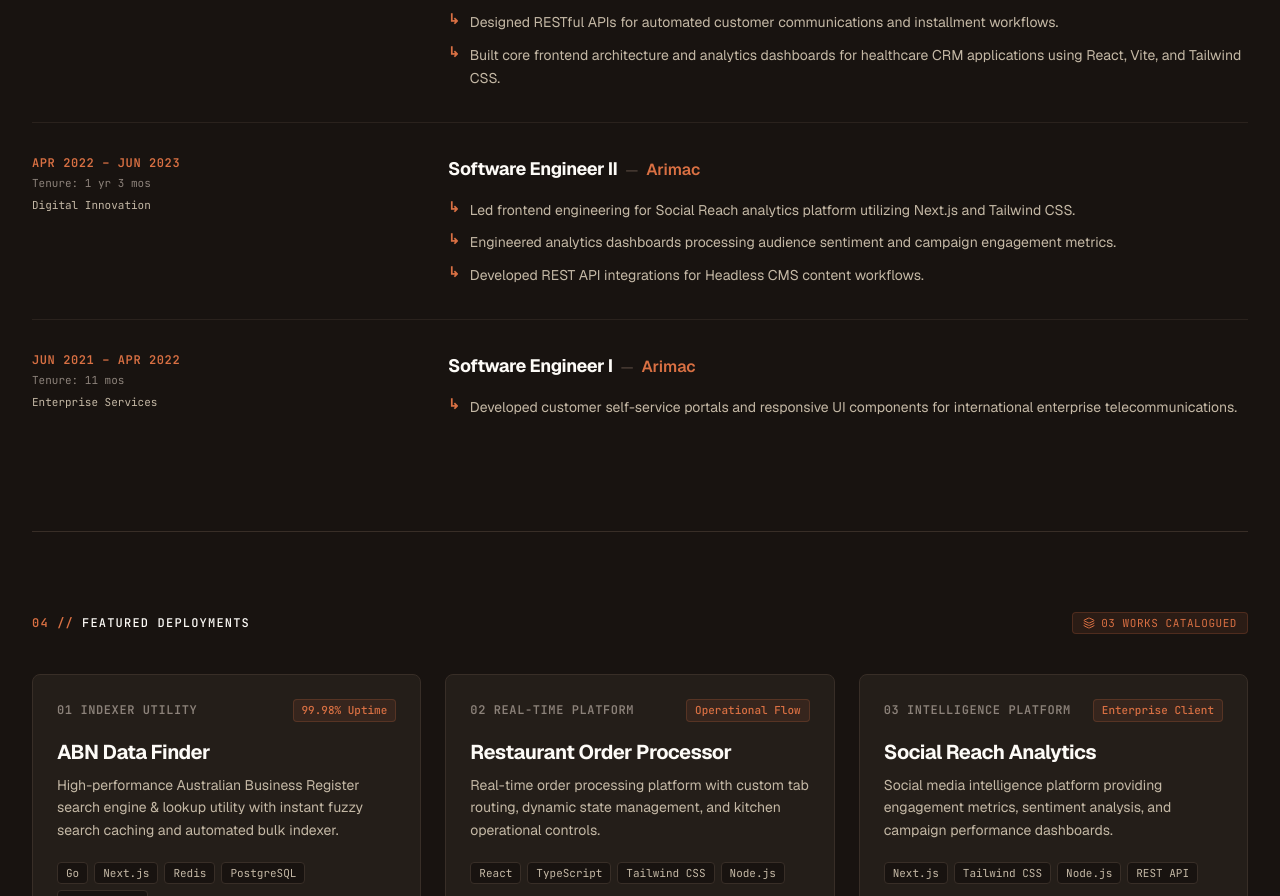
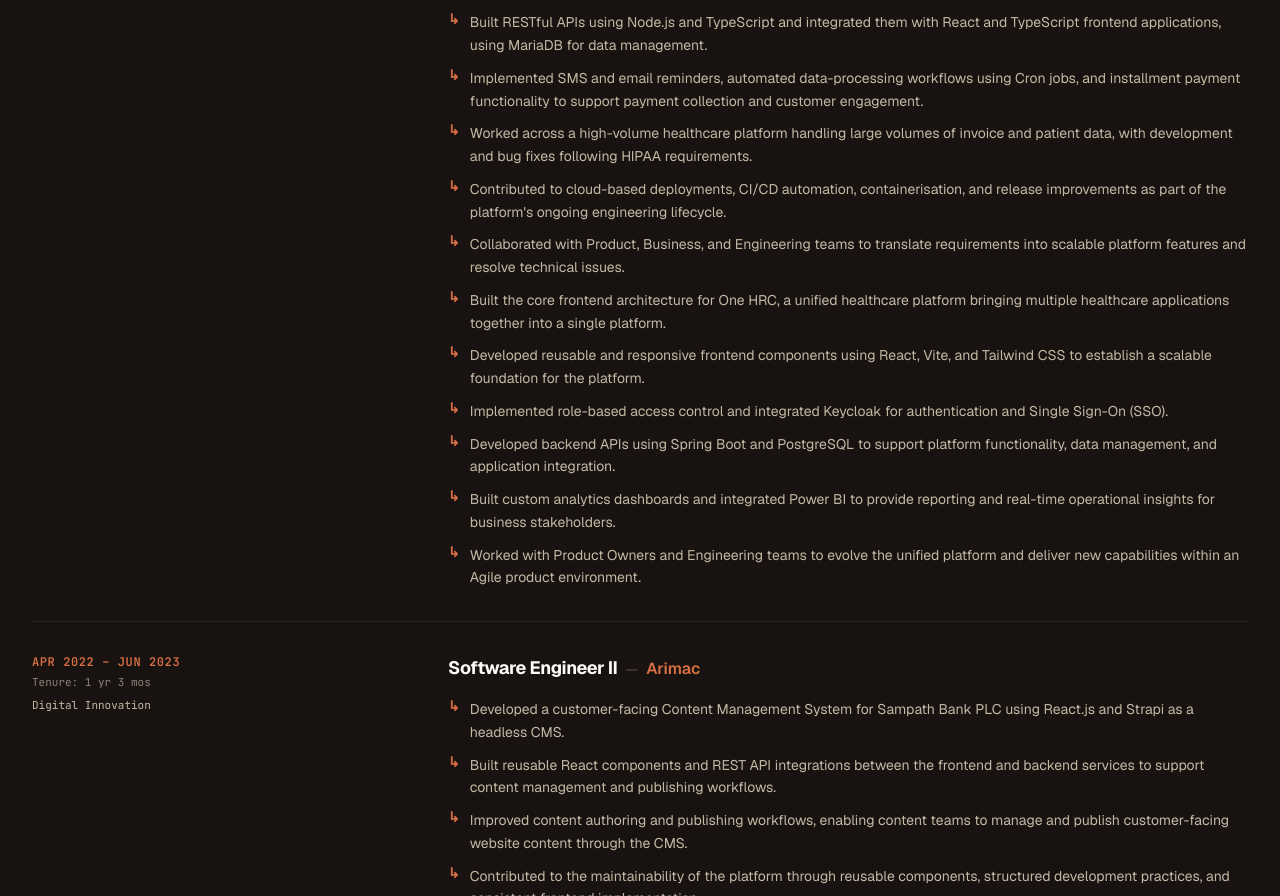
Before and after one commit to NERONSW/portfolio_2026, a Next.js app: page / in a window 1280 px wide. Shown: the part 1904-2800 px from the top of the page. Built offline with nearby package versions, Linux system fonts and the light colour scheme; no server answers.

Commit message:
information updated

```diff
--- a/src/components/sections/Hero.tsx
+++ b/src/components/sections/Hero.tsx
@@ -15,7 +15,7 @@
 export function Hero({
   className,
   projectCount = 3,
-  cvUrl = "/Nipuna_Wasala_CV.pdf",
+  cvUrl = "/Nipuna_Wasala_Resume.pdf",
 }: HeroProps) {
   const formattedCount = String(projectCount).padStart(2, "0");
 
@@ -98,8 +98,7 @@
         {/* Secondary CTA: Download CV */}
         <a
           href={cvUrl}
-          target="_blank"
-          rel="noopener noreferrer"
+          download="Nipuna_Wasala_Resume.pdf"
           id="heroCvBtn"
           className={cn(
             "group inline-flex items-center gap-2 px-5 py-2.5 rounded-full",
--- a/src/data/contact.ts
+++ b/src/data/contact.ts
@@ -34,14 +34,8 @@
     },
     {
       label: "LinkedIn",
-      href: "https://linkedin.com/in/nipuna-wasala",
+      href: "https://www.linkedin.com/in/nipuna-wasala-078494205/",
       username: "in/nipuna-wasala",
-      isExternal: true,
-    },
-    {
-      label: "Twitter/X",
-      href: "https://x.com/nipuna_wasala",
-      username: "@nipuna_wasala",
       isExternal: true,
     },
     {
--- a/src/data/experience.ts
+++ b/src/data/experience.ts
@@ -17,9 +17,18 @@
     location: "Melbourne, AU",
     tenure: "Tenure: 2 yrs 2 mos",
     bullets: [
-      "Developed end-to-end features for cloud-based payment collection platforms using React, Node.js, TypeScript, and MariaDB.",
-      "Designed RESTful APIs for automated customer communications and installment workflows.",
-      "Built core frontend architecture and analytics dashboards for healthcare CRM applications using React, Vite, and Tailwind CSS.",
+      "Developed end-to-end features for K1, a cloud-based healthcare payment collection and customer engagement platform handling invoices, patient accounts, payment reminders, and installment plans.",
+      "Built RESTful APIs using Node.js and TypeScript and integrated them with React and TypeScript frontend applications, using MariaDB for data management.",
+      "Implemented SMS and email reminders, automated data-processing workflows using Cron jobs, and installment payment functionality to support payment collection and customer engagement.",
+      "Worked across a high-volume healthcare platform handling large volumes of invoice and patient data, with development and bug fixes following HIPAA requirements.",
+      "Contributed to cloud-based deployments, CI/CD automation, containerisation, and release improvements as part of the platform's ongoing engineering lifecycle.",
+      "Collaborated with Product, Business, and Engineering teams to translate requirements into scalable platform features and resolve technical issues.",
+      "Built the core frontend architecture for One HRC, a unified healthcare platform bringing multiple healthcare applications together into a single platform.",
+      "Developed reusable and responsive frontend components using React, Vite, and Tailwind CSS to establish a scalable foundation for the platform.",
+      "Implemented role-based access control and integrated Keycloak for authentication and Single Sign-On (SSO).",
+      "Developed backend APIs using Spring Boot and PostgreSQL to support platform functionality, data management, and application integration.",
+      "Built custom analytics dashboards and integrated Power BI to provide reporting and real-time operational insights for business stakeholders.",
+      "Worked with Product Owners and Engineering teams to evolve the unified platform and deliver new capabilities within an Agile product environment.",
     ],
   },
   {
@@ -30,9 +39,13 @@
     location: "Digital Innovation",
     tenure: "Tenure: 1 yr 3 mos",
     bullets: [
-      "Led frontend engineering for Social Reach analytics platform utilizing Next.js and Tailwind CSS.",
-      "Engineered analytics dashboards processing audience sentiment and campaign engagement metrics.",
-      "Developed REST API integrations for Headless CMS content workflows.",
+      "Developed a customer-facing Content Management System for Sampath Bank PLC using React.js and Strapi as a headless CMS.",
+      "Built reusable React components and REST API integrations between the frontend and backend services to support content management and publishing workflows.",
+      "Improved content authoring and publishing workflows, enabling content teams to manage and publish customer-facing website content through the CMS.",
+      "Contributed to the maintainability of the platform through reusable components, structured development practices, and consistent frontend implementation.",
+      "Developed customer-facing features for Ooredoo Algeria's self-service portal, building reusable UI components and responsive interfaces to support customer interactions.",
+      "Collaborated with engineering and stakeholder teams across client projects to translate requirements into maintainable customer-facing solutions.",
+      "Contributed to Agile delivery, CI/CD practices, and ongoing application development across client engagements.",
     ],
   },
   {
@@ -43,7 +56,13 @@
     location: "Enterprise Services",
     tenure: "Tenure: 11 mos",
     bullets: [
-      "Developed customer self-service portals and responsive UI components for international enterprise telecommunications.",
+      "Developed and maintained Social Reach, a MarTech social listening and analytics platform providing insights into customer engagement, online conversations, audience sentiment, and campaign performance.",
+      "Developed the initial platform using React.js and later led a major UI revamp using Next.js and Tailwind CSS, rebuilding the interface from scratch to improve usability, consistency, and frontend performance.",
+      "Led frontend development and a frontend development team, taking ownership of UI implementation, reusable component development, and frontend delivery.",
+      "Built analytics dashboards to surface social media and marketing insights and support data-driven decision-making.",
+      "Established reusable frontend components and contributed to the platform's frontend technical direction and overall user experience.",
+      "Worked closely with stakeholders to translate business requirements into customer-facing platform features and contributed to Agile planning and delivery.",
+      "Delivered the Social Reach platform to Sri Lanka's Health Promotion Bureau to support digital and social media monitoring activities.",
     ],
   },
 ];
--- a/src/data/projects.ts
+++ b/src/data/projects.ts
@@ -8,36 +8,11 @@
   stack: string[];
   liveUrl?: string;
   sourceUrl?: string;
+  isLive?: boolean;
   isPrivateRepo?: boolean;
 }
 
 export const FEATURED_DEPLOYMENTS: FeaturedDeployment[] = [
-  {
-    id: "abn-data-finder",
-    slug: "abn-data-finder",
-    indexTag: "01 INDEXER UTILITY",
-    badge: "99.98% Uptime",
-    title: "ABN Data Finder",
-    description:
-      "High-performance Australian Business Register search engine & lookup utility with instant fuzzy search caching and automated bulk indexer.",
-    stack: ["Go", "Next.js", "Redis", "PostgreSQL", "Meilisearch"],
-    liveUrl: "https://abn-finder.example.com",
-    sourceUrl: "https://github.com/example/abn-data-finder",
-    isPrivateRepo: false,
-  },
-  {
-    id: "restaurant-order-processor",
-    slug: "restaurant-order-processor",
-    indexTag: "02 REAL-TIME PLATFORM",
-    badge: "Operational Flow",
-    title: "Restaurant Order Processor",
-    description:
-      "Real-time order processing platform with custom tab routing, dynamic state management, and kitchen operational controls.",
-    stack: ["React", "TypeScript", "Tailwind CSS", "Node.js"],
-    liveUrl: "https://order-processor.example.com",
-    sourceUrl: "https://github.com/example/restaurant-order-processor",
-    isPrivateRepo: false,
-  },
   {
     id: "social-reach-analytics",
     slug: "social-reach-analytics",
@@ -45,9 +20,55 @@
     badge: "Enterprise Client",
     title: "Social Reach Analytics",
     description:
-      "Social media intelligence platform providing engagement metrics, sentiment analysis, and campaign performance dashboards.",
-    stack: ["Next.js", "Tailwind CSS", "Node.js", "REST API"],
-    liveUrl: "https://social-reach.example.com",
+      "MarTech social listening and analytics platform providing customer engagement insights, audience sentiment analysis, social media monitoring, and campaign performance dashboards.",
+    stack: [
+      "Next.js",
+      "React",
+      "Tailwind CSS",
+      "Spring Boot",
+      "REST API",
+      "Python",
+    ],
+    liveUrl:
+      "https://marketplace.microsoft.com/en-us/product/saas/arimaclankaprivatelimited1602157023485.arimac_socialreach",
+    sourceUrl: "https://github.com/example/social-reach-analytics",
+    isLive: true,
+    isPrivateRepo: true,
+  },
+
+  {
+    id: "k1-healthcare-payments",
+    slug: "k1-healthcare-payments",
+    indexTag: "02 HEALTHCARE PLATFORM",
+    badge: "Enterprise Client",
+    title: "K1 Healthcare Payments",
+    description:
+      "Cloud-based healthcare payment collection and customer engagement platform for managing invoices, patient accounts, payment reminders, and installment plans.",
+    stack: ["React", "TypeScript", "Node.js", "MariaDB", "AWS", "REST API"],
+    liveUrl: "https://k1app.com/",
+    sourceUrl: "https://github.com/example/k1-healthcare-payments",
+    isLive: true,
+    isPrivateRepo: true,
+  },
+
+  {
+    id: "one-hrc-platform",
+    slug: "one-hrc-platform",
+    indexTag: "01 UNIFIED PLATFORM",
+    badge: "Internal Platform",
+    title: "One HRC",
+    description:
+      "Unified healthcare platform bringing multiple applications together with a scalable frontend architecture, role-based access control, enterprise authentication, and analytics dashboards.",
+    stack: [
+      "React",
+      "Vite",
+      "Tailwind CSS",
+      "Spring Boot",
+      "PostgreSQL",
+      "Keycloak",
+      "Power BI",
+    ],
+    isLive: false,
     isPrivateRepo: true,
   },
 ];
@@ -59,7 +80,12 @@
   tagline: string;
   description: string;
   longDescription?: string;
-  category: "Full Stack" | "Frontend" | "AI & ML" | "Open Source" | "Design Engineering";
+  category:
+    | "Full Stack"
+    | "Frontend"
+    | "AI & ML"
+    | "Open Source"
+    | "Design Engineering";
   featured: boolean;
   year: number;
   tags: string[];
--- a/src/data/skills.ts
+++ b/src/data/skills.ts
@@ -8,7 +8,14 @@
   {
     title: "Frontend Systems",
     count: "06 items",
-    skills: ["React.js", "Next.js", "TypeScript", "JavaScript (ES6+)", "Tailwind CSS", "Vite"],
+    skills: [
+      "React.js",
+      "Next.js",
+      "TypeScript",
+      "JavaScript (ES6+)",
+      "Tailwind CSS",
+      "Vite",
+    ],
   },
   {
     title: "Backend & Runtime",
@@ -36,6 +43,7 @@
   "Claude Code",
   "Gemini",
   "Ollama",
+  "Google Stitch",
   "Git",
   "GitLab",
   "Bitbucket",
```
Also changed, not shown: src/components/sections/FeaturedDeployments.tsx (+10 -5 lines), 1 other file (tests, documents, lock files or other folders).
